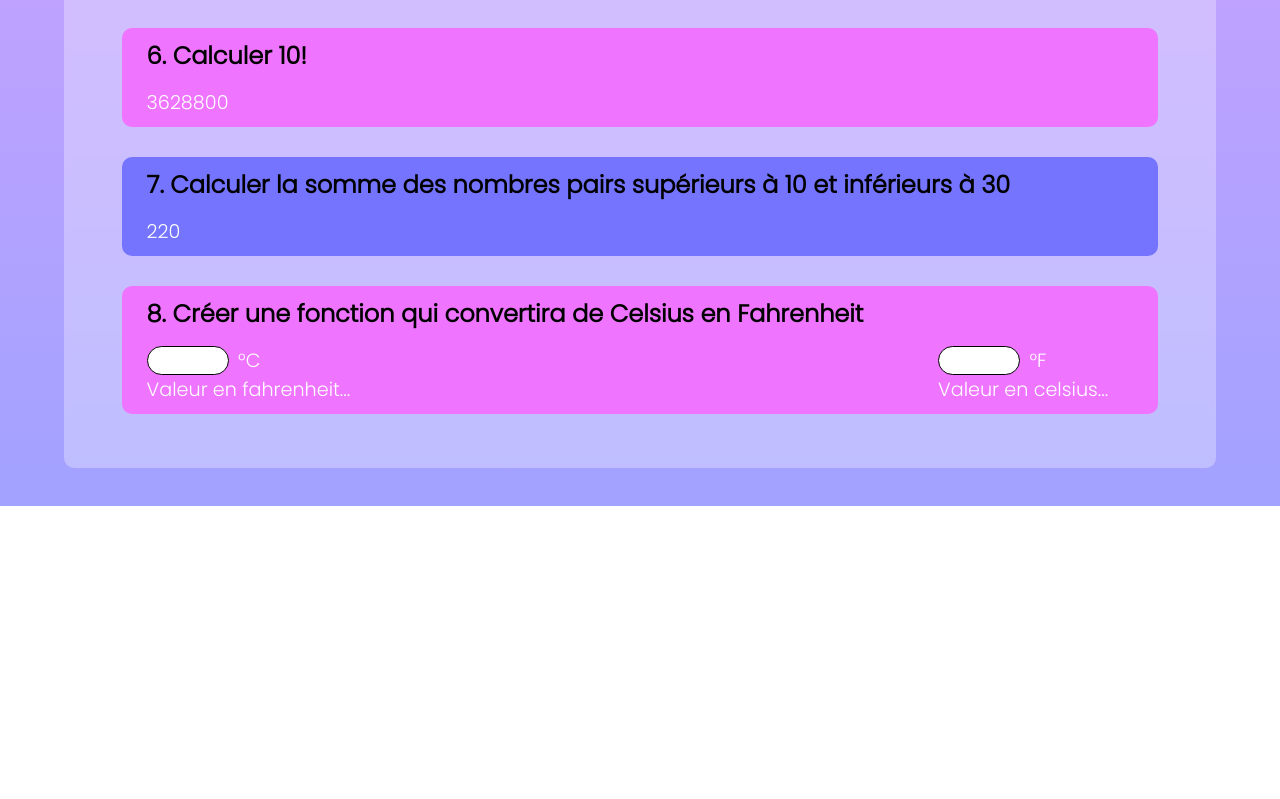
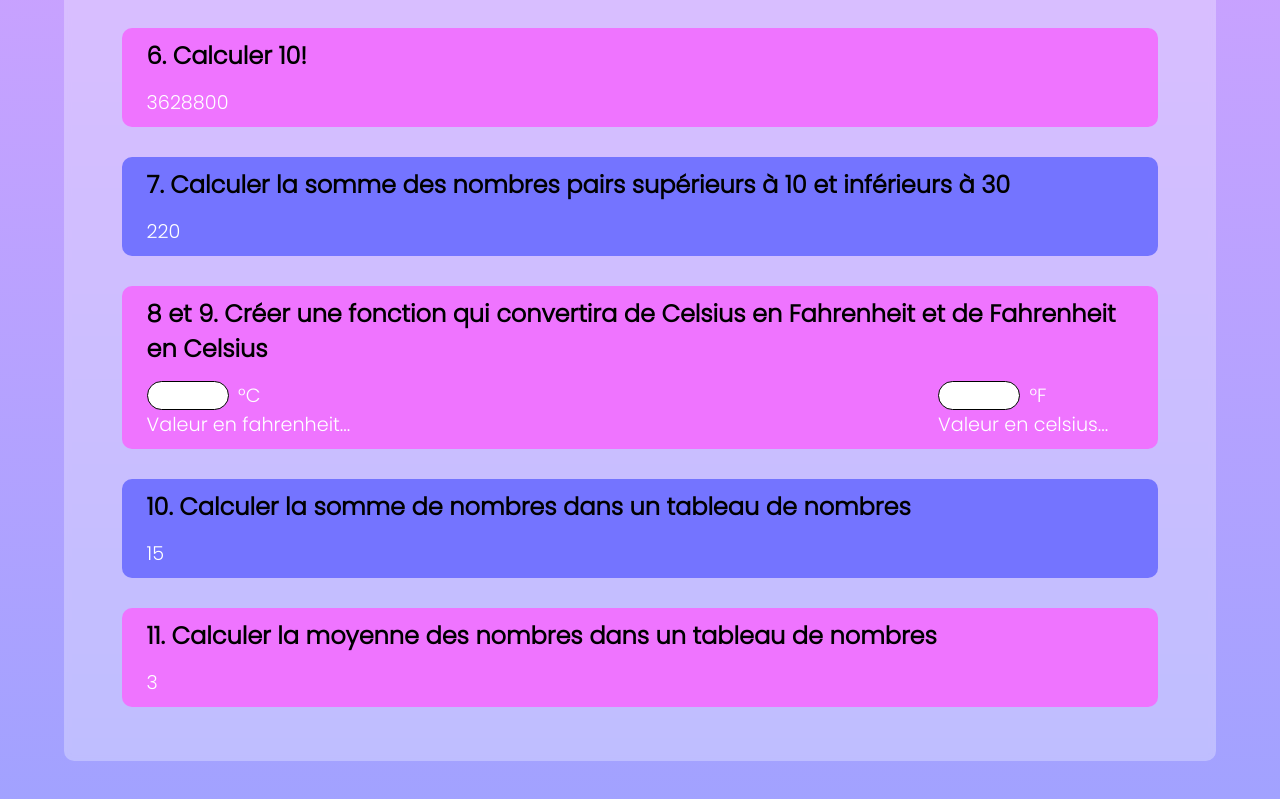
Before and after one commit to lroux07/50_algos, a website built with Vite: page index.html in a window 1280 px wide. Shown: the part 946-1745 px from the top of the page. Before the commit the page ends 1452 px from the top, so only its background shows below. Built offline with nearby package versions, Linux system fonts and the light colour scheme.

Commit message:
Finish algos 10 & 11

```diff
--- a/index.html
+++ b/index.html
@@ -11,43 +11,53 @@
     <h1>50 Algos chalenge</h1>
 
     <section>
+      <!-- Algo 1 -->
       <article class="blue">
         <h2>1. Afficher les numéros de 1 à 10</h2>
         <p id="algo1"></p>
       </article>
 
+      <!-- Algo 2 -->
       <article class="violet">
         <h2>2. Afficher les nombres impairs inférieurs à 100</h2>
         <p id="algo2"></p>
       </article>
 
+      <!-- Algo 3 -->
       <article class="blue">
         <h2>3. Afficher la table de 7</h2>
         <p id="algo3"></p>
       </article>
 
+      <!-- Algo 4 -->
       <article class="violet">
         <h2>4. Afficher toutes le tables de multiplication de 1 à 10</h2>
         <p id="algo4"></p>
       </article>
 
+      <!-- Algo 5 -->
       <article class="blue">
         <h2>5. Afficher la somme de tout les chiffres de 1 à 10</h2>
         <p id="algo5"></p>
       </article>
 
+      <!-- Algo 6 -->
       <article class="violet">
         <h2>6. Calculer 10!</h2>
         <p id="algo6"></p>
       </article>
 
+      <!-- Algo 7 -->
       <article class="blue">
         <h2>7. Calculer la somme des nombres pairs supérieurs à 10 et inférieurs à 30</h2>
         <p id="algo7"></p>
       </article>
 
+      <!-- Algo 8 et 9 -->
       <article class="violet">
-        <h2>8. Créer une fonction qui convertira de Celsius en Fahrenheit</h2>
+        <h2>8 et 9. Créer une fonction qui convertira de Celsius en Fahrenheit et de Fahrenheit en Celsius</h2>
+
+        <!-- Algo 8 -->
         <div class="convert">
           <div class="c2f">
             <div>
@@ -57,6 +67,7 @@
             <p id="c2f"></p>
           </div>
 
+          <!-- Algo 9 -->
           <div class="f2c">
             <div>
               <input type="number" id="fahrenheitInput" max="122" min="-4"><p>&MediumSpace; °F</p>
@@ -66,6 +77,18 @@
           </div>
         </div>
       </article>
+
+      <!-- Algo 10 -->
+      <article class="blue">
+        <h2>10. Calculer la somme de nombres dans un tableau de nombres</h2>
+        <p id="algo10"></p>
+      </article>
+
+      <!-- Algo 11 -->
+      <article class="violet">
+        <h2>11. Calculer la moyenne des nombres dans un tableau de nombres</h2>
+        <p id="algo11"></p>
+      </article>
     </section>
 
     <script type="module" src="/main.js"></script>
--- a/main.js
+++ b/main.js
@@ -108,7 +108,7 @@ Algo7();
 
 const celsiusInput = document.querySelector("#celsiusInput");
 
-celsiusInput.addEventListener("change", () => {
+celsiusInput.addEventListener("input", () => {
   Algo8(celsiusInput.value);
 });
 
@@ -136,11 +136,11 @@ Algo8();
 
 const fahrenheitInput = document.querySelector("#fahrenheitInput");
 
-fahrenheitInput.addEventListener("change", () => {
-  Algo82(fahrenheitInput.value);
+fahrenheitInput.addEventListener("input", () => {
+  Algo9(fahrenheitInput.value);
 })
 
-function Algo82(valueF) {
+function Algo9(valueF) {
   valueF
   let algoElementF = document.querySelector("#f2c");
   let degC = " °C";
@@ -156,4 +156,29 @@ function Algo82(valueF) {
     algoElementF.textContent = "Valeur en celsius..."
   }
 }
-Algo82();
+Algo9();
+
+function Algo10() {
+  let tab = [1, 2, 3, 4, 5];
+  let algoElement = document.querySelector("#algo10");
+
+  let calculateTab = algoElement.textContent = tab.reduce(function (a, b) {
+    return a + b;
+  }, 0);
+
+  algoElement.textContent = calculateTab;
+}
+Algo10();
+
+function Algo11() {
+  let tab = [1, 2, 3, 4, 5];
+  let algoElement = document.querySelector("#algo11");
+
+  let calculateTab = algoElement.textContent = tab.reduce(function (a, b) {
+    return a + b;
+  });
+  calculateTab /= tab.length
+
+  algoElement.textContent = calculateTab;
+}
+Algo11();
--- a/style.css
+++ b/style.css
@@ -16,7 +16,7 @@ body {
   background-image: linear-gradient(rgba(239, 116, 255, 0.669), rgb(116, 116, 255, 0.669));
   min-height: 100dvh;
   scroll-behavior: smooth;
-
+  user-select: none;
 }
 
 h1 {
```
